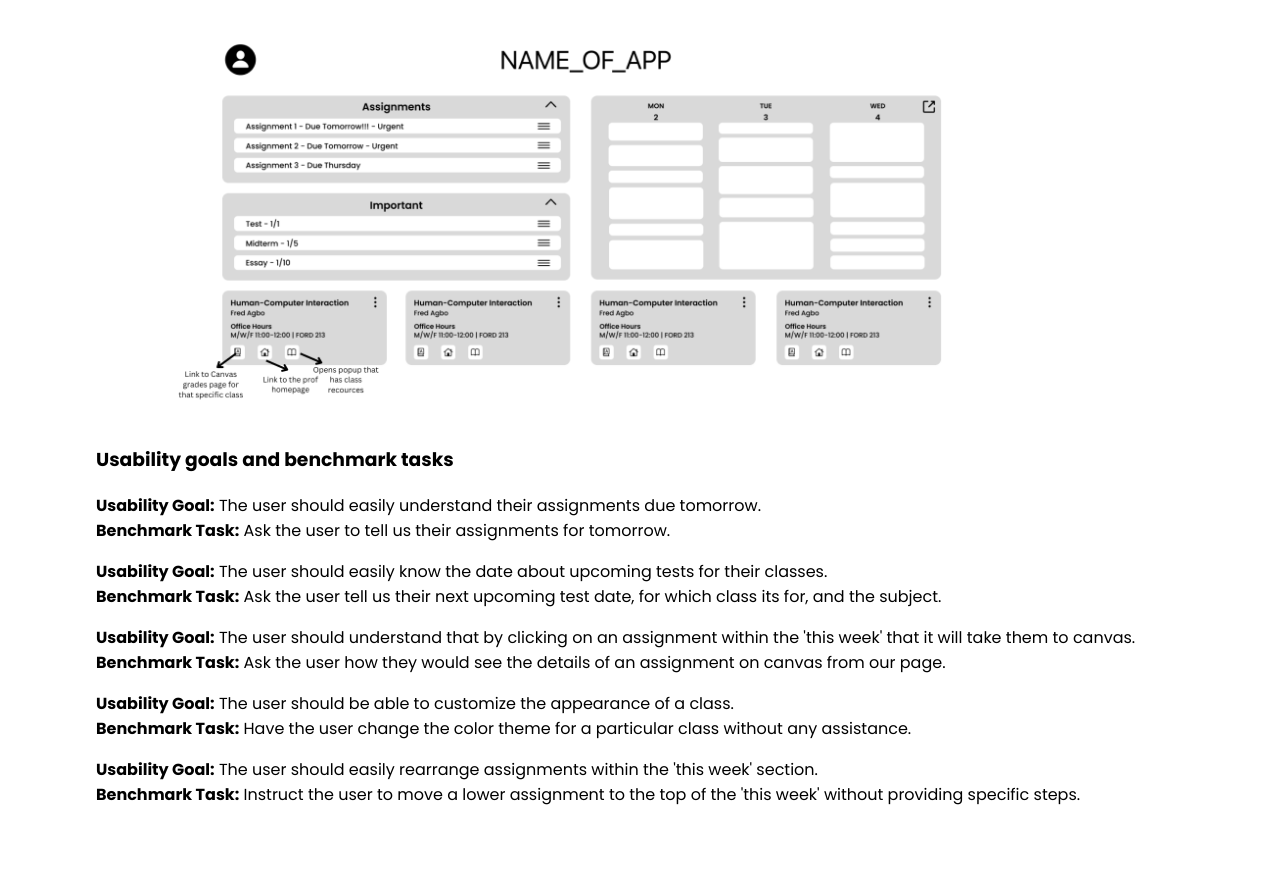
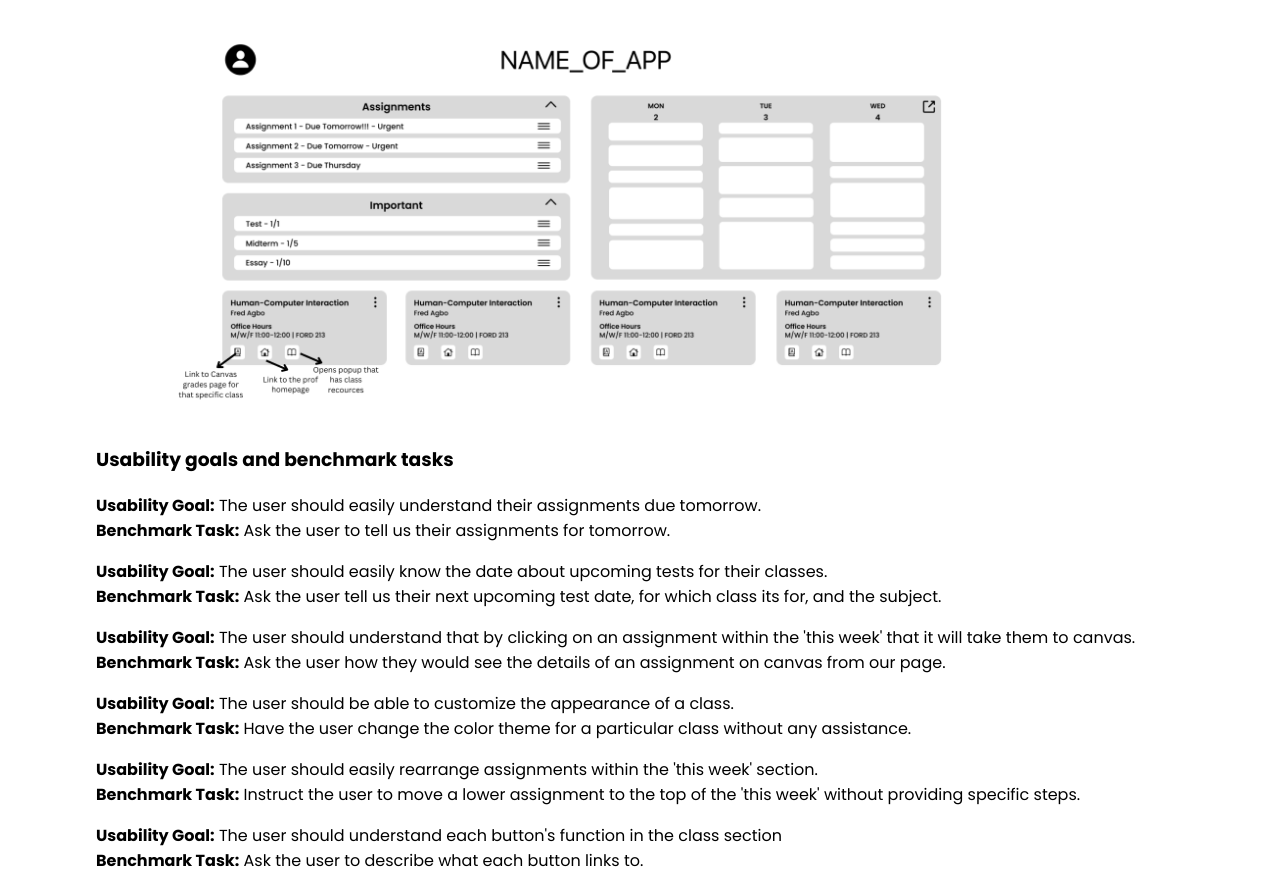
Before and after one commit to simonstein18/hci-group, a plain HTML site: page deliverable-2.html in a window 1280 px wide. Shown: the part 5935-6824 px from the top of the page. Before the commit the page ends 6758 px from the top, so only its background shows below. Drawn offline with Linux system fonts and the light colour scheme.

Commit message:
Update deliverable-2.html

```diff
--- a/deliverable-2.html
+++ b/deliverable-2.html
@@ -72,5 +72,8 @@
     <p class="ug"><b>Usability Goal:</b> The user should easily rearrange assignments within the 'this week' section.</p>
     <p class="bt"><b>Benchmark Task:</b> Instruct the user to move a lower assignment to the top of the 'this week' without providing specific steps.</p>
 
+    <p class="ug"><b>Usability Goal:</b> The user should understand each button's function in the class section</p>
+    <p class="bt"><b>Benchmark Task:</b> Ask the user to describe what each button links to.</p>
+
 </body>
 </html>
```
